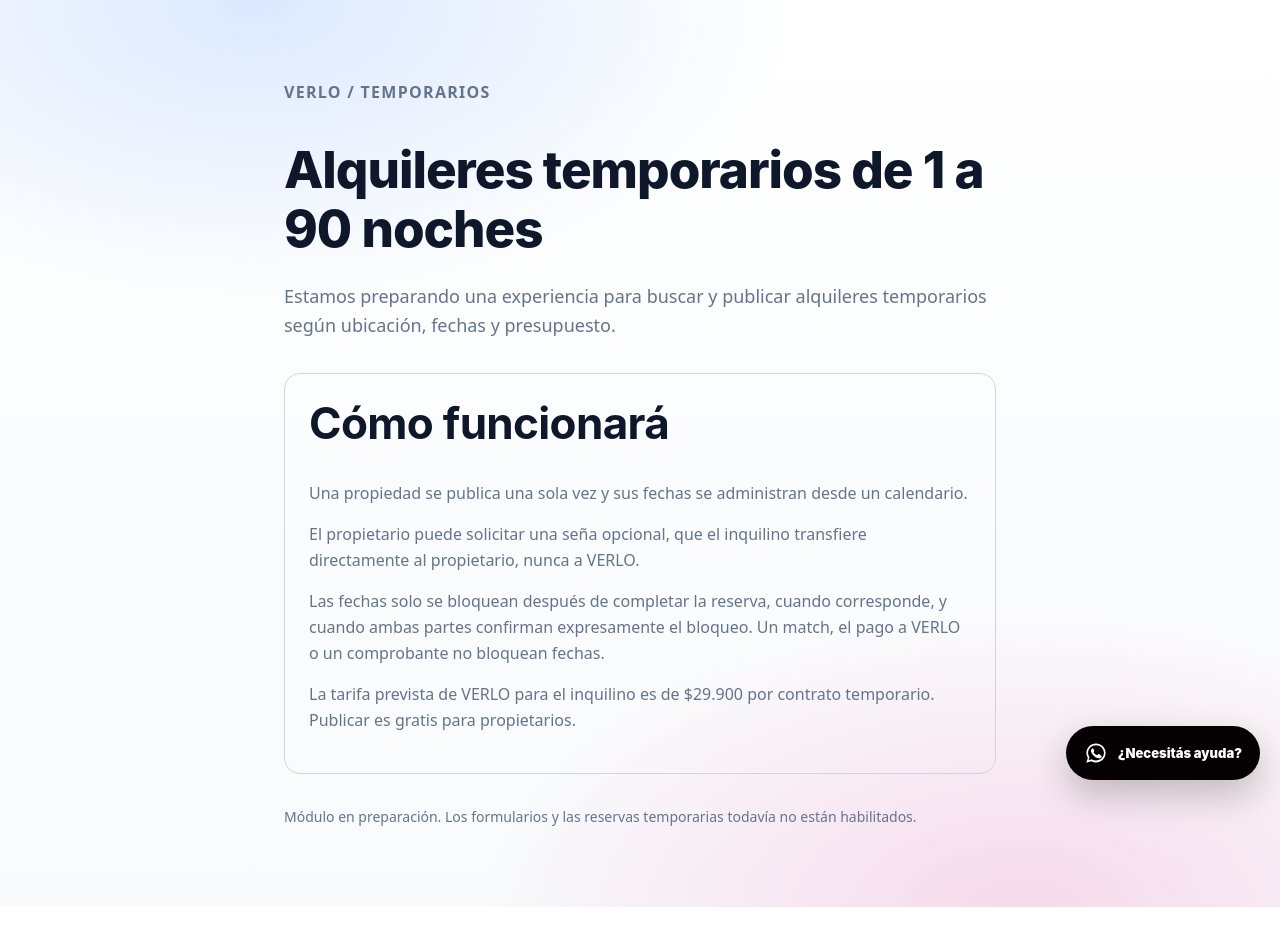
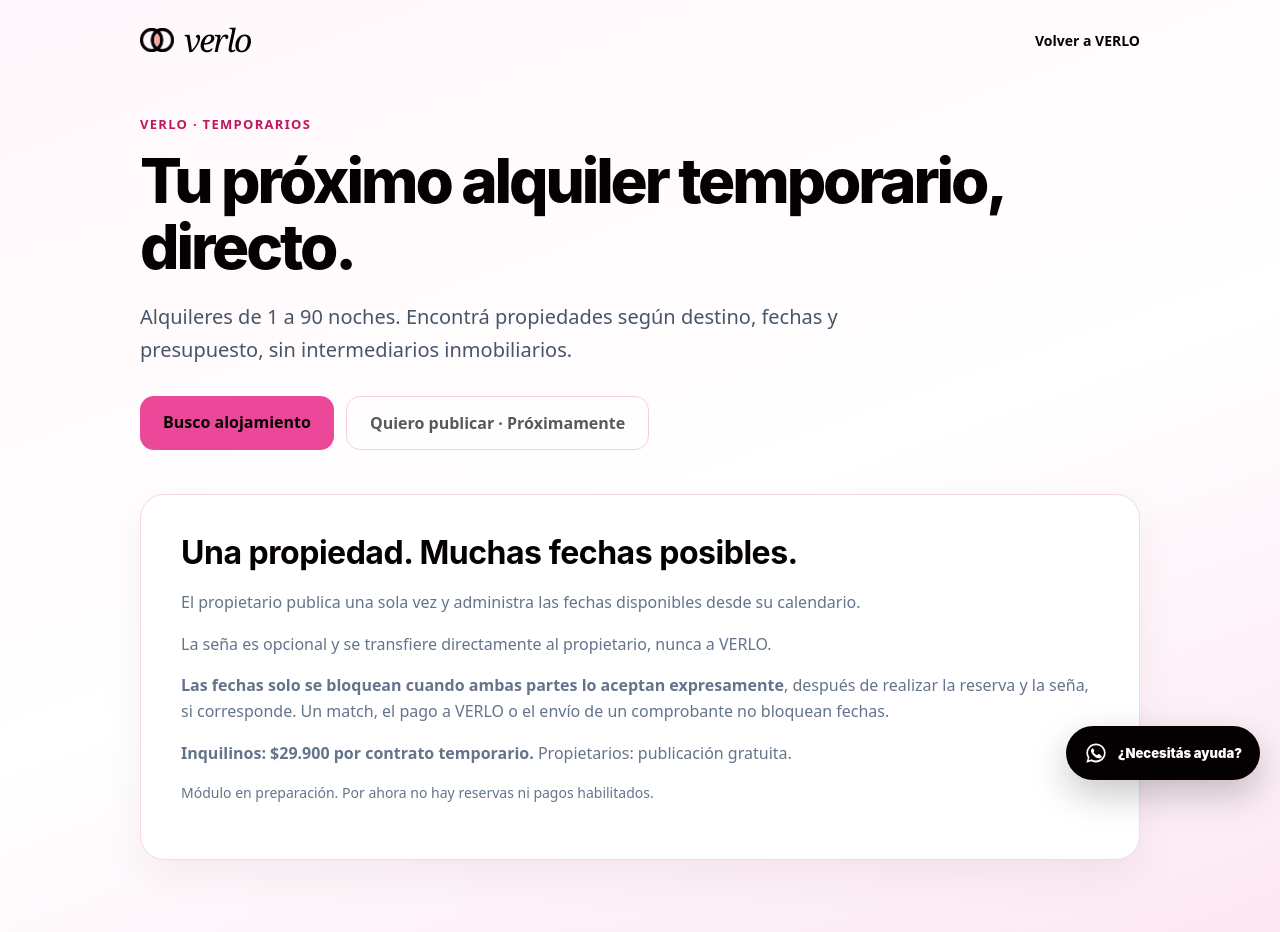
Before and after one commit to rentverlo-dotcom/verlo, a Next.js app: page /temporarios in a window 1280 px wide. Before the commit the page ends 907 px from the top, so only its background shows below. Built offline with nearby package versions, Linux system fonts and the light colour scheme; no server answers.

Commit message:
style(temporarios): reuse VERLO branding on landing

```diff
--- a/app/temporarios/page.tsx
+++ b/app/temporarios/page.tsx
@@ -1,64 +1,38 @@
 import type { Metadata } from "next"
+import Link from "next/link"
+import VerloBrand from "@/components/VerloBrand"
+import {shell,container,panel,eyebrow,heading,subtitle,button,outline} from "./brand"
 
 export const metadata: Metadata = {
   title: "Alquileres temporarios | VERLO",
-  description:
-    "VERLO Temporarios: alquileres por 1 a 90 noches. Próximamente podrás buscar y publicar propiedades por fechas.",
-  robots: {
-    index: false,
-    follow: false,
-  },
+  description: "Alquileres temporarios de 1 a 90 noches. Próximamente en VERLO.",
+  robots: {index:false,follow:false},
 }
 
 export default function TemporariosPage() {
   return (
-    <main
-      style={{
-        maxWidth: 760,
-        margin: "0 auto",
-        padding: "64px 24px",
-        minHeight: "75vh",
-        fontFamily: "inherit",
-      }}
-    >
-      <p style={{ fontWeight: 700, letterSpacing: "0.08em" }}>
-        VERLO / TEMPORARIOS
-      </p>
-      <h1 style={{ fontSize: "clamp(2rem, 5vw, 3.2rem)", lineHeight: 1.15 }}>
-        Alquileres temporarios de 1 a 90 noches
-      </h1>
-      <p style={{ fontSize: 18, lineHeight: 1.65 }}>
-        Estamos preparando una experiencia para buscar y publicar alquileres
-        temporarios según ubicación, fechas y presupuesto.
-      </p>
-      <section
-        style={{
-          border: "1px solid #d1d5db",
-          borderRadius: 16,
-          padding: 24,
-          marginTop: 32,
-        }}
-      >
-        <h2 style={{ marginTop: 0 }}>Cómo funcionará</h2>
-        <p>Una propiedad se publica una sola vez y sus fechas se administran desde un calendario.</p>
-        <p>
-          El propietario puede solicitar una seña opcional, que el inquilino
-          transfiere directamente al propietario, nunca a VERLO.
-        </p>
-        <p>
-          Las fechas solo se bloquean después de completar la reserva, cuando
-          corresponde, y cuando ambas partes confirman expresamente el bloqueo.
-          Un match, el pago a VERLO o un comprobante no bloquean fechas.
-        </p>
-        <p>
-          La tarifa prevista de VERLO para el inquilino es de $29.900 por
-          contrato temporario. Publicar es gratis para propietarios.
-        </p>
-      </section>
-      <p style={{ marginTop: 32, fontSize: 14 }}>
-        Módulo en preparación. Los formularios y las reservas temporarias
-        todavía no están habilitados.
-      </p>
+    <main style={shell}>
+      <div style={container}>
+        <nav style={{display:"flex",alignItems:"center",justifyContent:"space-between",gap:16,marginBottom:58,flexWrap:"wrap"}}>
+          <VerloBrand />
+          <Link href="/" style={{fontSize:14,fontWeight:700,color:"#050002"}}>Volver a VERLO</Link>
+        </nav>
+        <p style={eyebrow}>VERLO · TEMPORARIOS</p>
+        <h1 style={heading}>Tu próximo alquiler temporario, directo.</h1>
+        <p style={subtitle}>Alquileres de 1 a 90 noches. Encontrá propiedades según destino, fechas y presupuesto, sin intermediarios inmobiliarios.</p>
+        <div style={{display:"flex",gap:12,flexWrap:"wrap",margin:"30px 0 44px"}}>
+          <Link href="/temporarios/buscar" style={button}>Busco alojamiento</Link>
+          <span style={{...outline,opacity:0.65}}>Quiero publicar · Próximamente</span>
+        </div>
+        <section style={panel}>
+          <h2 style={{fontSize:"clamp(24px,4vw,32px)",margin:"0 0 18px",color:"#050002"}}>Una propiedad. Muchas fechas posibles.</h2>
+          <p>El propietario publica una sola vez y administra las fechas disponibles desde su calendario.</p>
+          <p>La seña es opcional y se transfiere directamente al propietario, nunca a VERLO.</p>
+          <p><strong>Las fechas solo se bloquean cuando ambas partes lo aceptan expresamente</strong>, después de realizar la reserva y la seña, si corresponde. Un match, el pago a VERLO o el envío de un comprobante no bloquean fechas.</p>
+          <p><strong>Inquilinos: $29.900 por contrato temporario.</strong> Propietarios: publicación gratuita.</p>
+          <p style={{fontSize:14}}>Módulo en preparación. Por ahora no hay reservas ni pagos habilitados.</p>
+        </section>
+      </div>
     </main>
   )
 }
```
